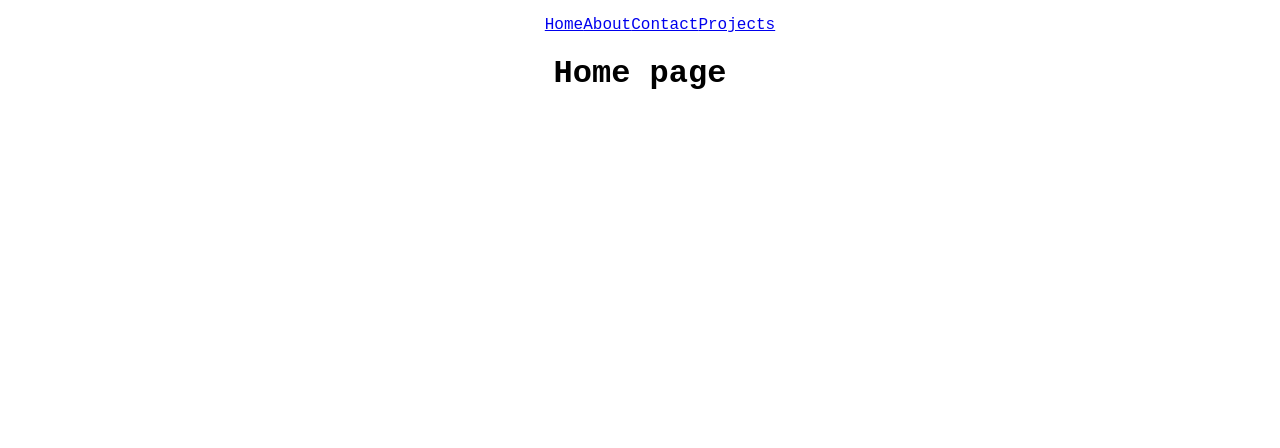
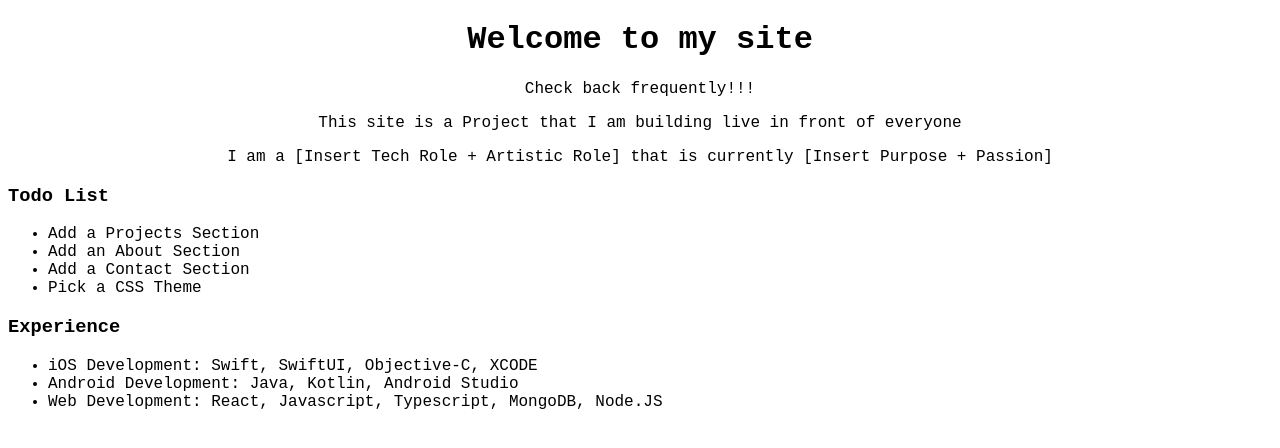
Before and after one commit to Mfos234/portpolio-project, a React (Create React App) app: page / in a window 1280 px wide. Shown: the top 448 px of the page. Built offline with nearby package versions, Linux system fonts and the light colour scheme.

Commit message:
Update App.js

```diff
--- a/src/App.js
+++ b/src/App.js
@@ -1,27 +1,35 @@
-import React from "react";
 import "./styles.css";
-import About from "./About";
-import Contact from "./Contact";
-import Projects from "./Projects";
-import Nav from "./Nav";
-import { BrowserRouter as Router, Switch, Route } from "react-router-dom";
+import { NavLink } from "react-router-dom";
 
 export default function App() {
   return (
-    <Router>
-      <div className="App">
-        <Nav />
-        <Switch>
-          <Route path="/" exact component={Home} />
-          <Route path="/about" component={About} />
-          <Route path="/contact" component={Contact} />
-          <Route path="/projects" component={Projects} />
-        </Switch>
+    <div className="App">
+      <h1>Welcome to my site</h1>
+      <p>Check back frequently!!!</p>
+      <p>This site is a Project that I am building live in front of everyone</p>
+      <p>
+        I am a [Insert Tech Role + Artistic Role] that is currently [Insert
+        Purpose + Passion]
+      </p>
+      <div>
+        <h3>Todo List</h3>
+        <ul>
+          <li>Add a Projects Section</li>
+          <li>Add an About Section</li>
+          <li>Add a Contact Section</li>
+          <li>Pick a CSS Theme</li>
+        </ul>
       </div>
-    </Router>
+      <div>
+        <h3>Experience</h3>
+        <ul>
+          <li>iOS Development: Swift, SwiftUI, Objective-C, XCODE</li>
+          <li>Android Development: Java, Kotlin, Android Studio</li>
+          <li>
+            Web Development: React, Javascript, Typescript, MongoDB, Node.JS
+          </li>
+        </ul>
+      </div>
+    </div>
   );
 }
-
-function Home() {
-  return <h1>Home page</h1>;
-}
```
